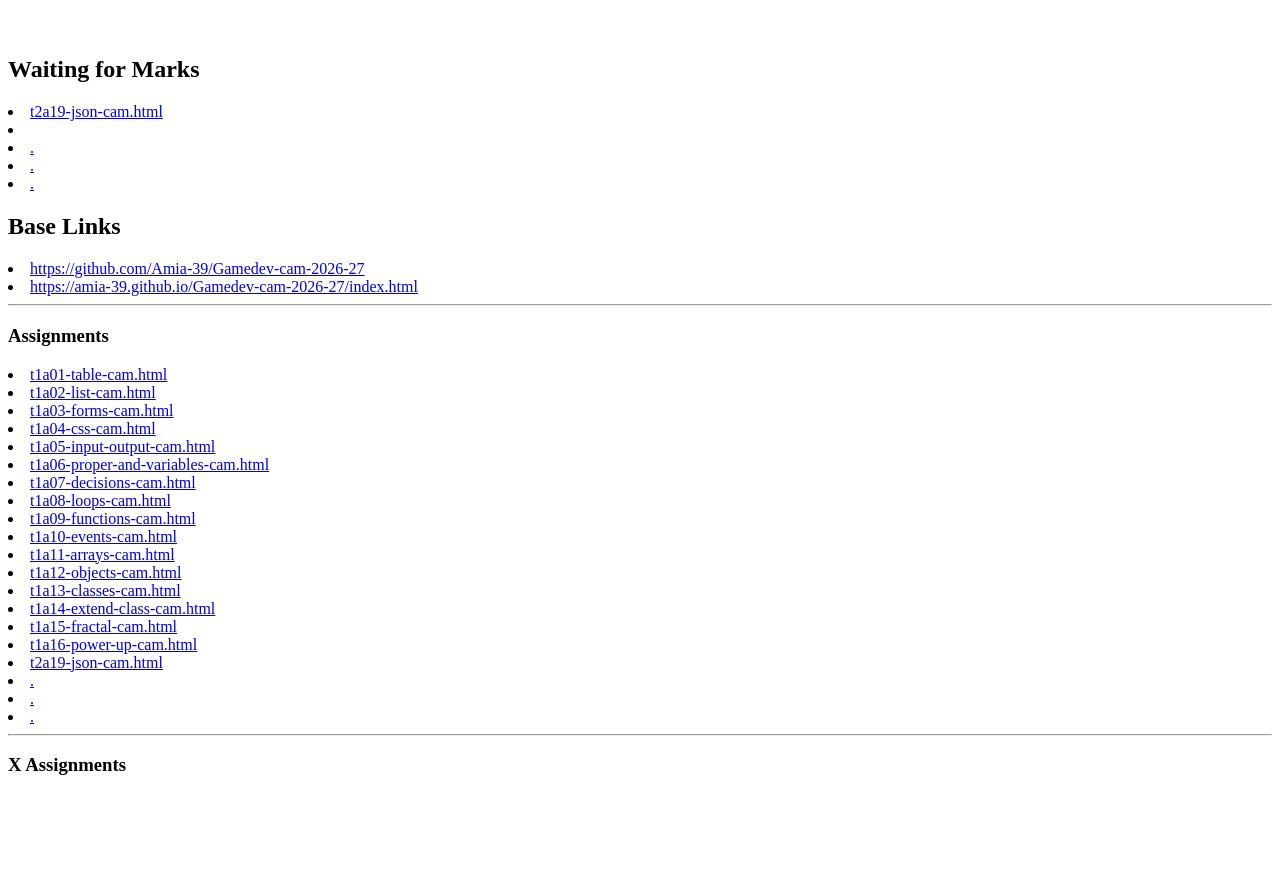
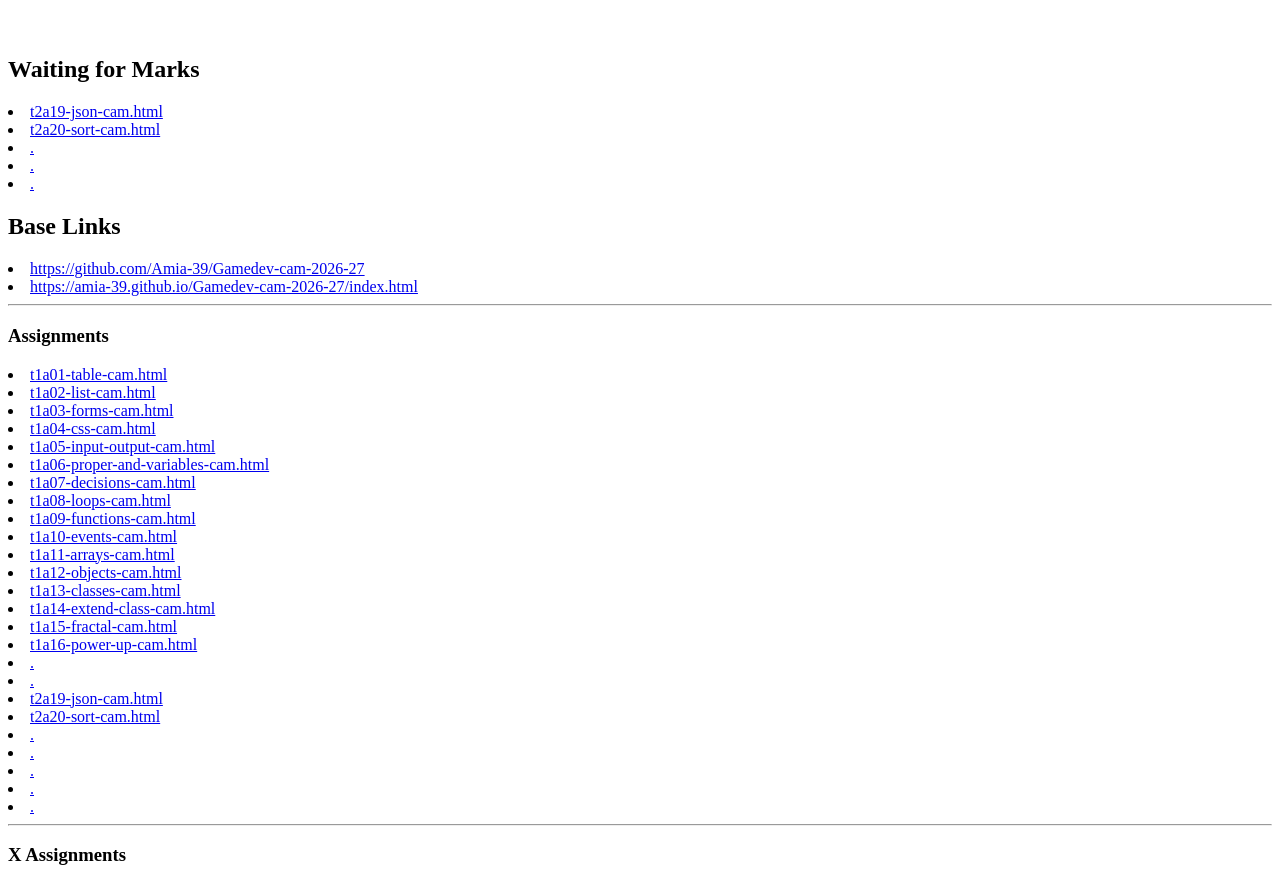
Before and after one commit to Amia-39/Gamedev-cam-2026-27, a plain HTML site: page index.html in a window 1280 px wide. Shown: the part 48-933 px from the top of the page. Before the commit the page ends 843 px from the top, so only its background shows below. Drawn offline with Linux system fonts and the light colour scheme.

Commit message:
Update index.html

```diff
--- a/index.html
+++ b/index.html
@@ -4,7 +4,7 @@
 <h2>Waiting for Marks</h2>
 
 <li><a href="https://amia-39.github.io/Gamedev-cam-2026-27/public/t2a19-json-cam.html">t2a19-json-cam.html</a>
-<li><a href="https://amia-39.github.io/Gamedev-cam-2026-27/public/"></a>
+<li><a href="https://amia-39.github.io/Gamedev-cam-2026-27/public/t2a20-sort-cam.html">t2a20-sort-cam.html</a>
 <li><a href="https://amia-39.github.io/Gamedev-cam-2026-27/public/">.</a>
 <li><a href="https://amia-39.github.io/Gamedev-cam-2026-27/public/">.</a>
 <li><a href="https://amia-39.github.io/Gamedev-cam-2026-27/public/">.</a>
@@ -34,7 +34,12 @@
 <li><a href="https://amia-39.github.io/Gamedev-cam-2026-27/public/t1a14-extend-class-cam.html">t1a14-extend-class-cam.html</a>
 <li><a href="https://amia-39.github.io/Gamedev-cam-2026-27/public/t1a15-fractal-cam.html">t1a15-fractal-cam.html</a>
 <li><a href="https://amia-39.github.io/Gamedev-cam-2026-27/public/t1a16-power-up-cam.html">t1a16-power-up-cam.html</a>
+<li><a href="https://amia-39.github.io/Gamedev-cam-2026-27/public/">.</a>
+<li><a href="https://amia-39.github.io/Gamedev-cam-2026-27/public/">.</a>
 <li><a href="https://amia-39.github.io/Gamedev-cam-2026-27/public/t2a19-json-cam.html">t2a19-json-cam.html</a>
+<li><a href="https://amia-39.github.io/Gamedev-cam-2026-27/public/t2a20-sort-cam.html">t2a20-sort-cam.html</a>
+<li><a href="https://amia-39.github.io/Gamedev-cam-2026-27/public/">.</a>
+<li><a href="https://amia-39.github.io/Gamedev-cam-2026-27/public/">.</a>
 <li><a href="https://amia-39.github.io/Gamedev-cam-2026-27/public/">.</a>
 <li><a href="https://amia-39.github.io/Gamedev-cam-2026-27/public/">.</a>
 <li><a href="https://amia-39.github.io/Gamedev-cam-2026-27/public/">.</a>
```
